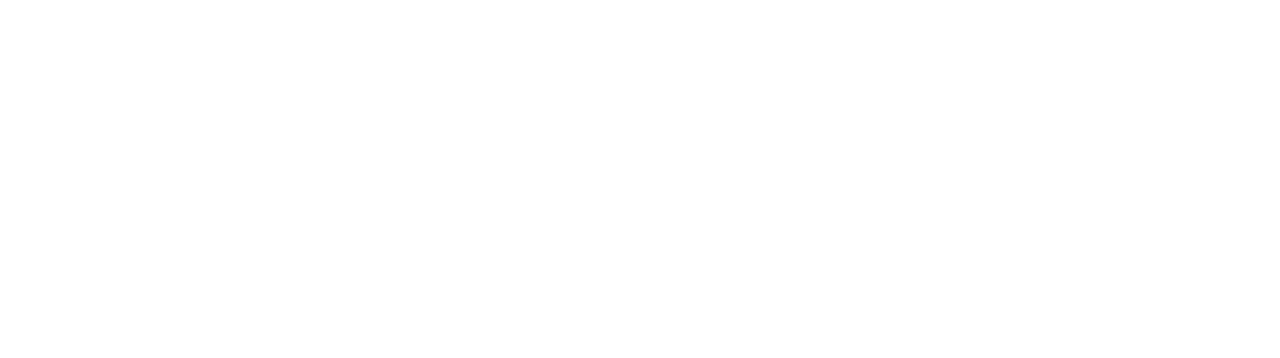
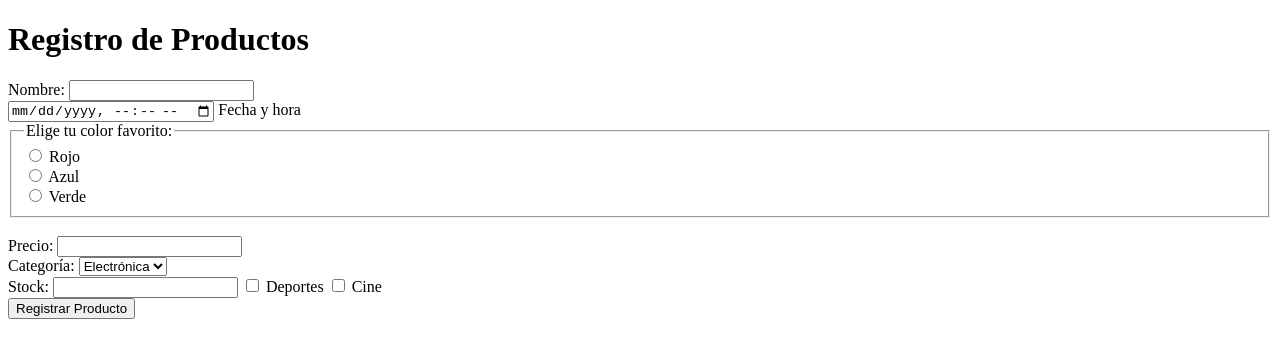
Before and after one commit to RomanLunar/Semana-4, a plain HTML site: page index.html in a window 1280 px wide. Drawn offline with Linux system fonts and the light colour scheme.

Commit message:
Modificacion2 index.html

```diff
--- a/index.html
+++ b/index.html
@@ -1,11 +1,55 @@
 <!DOCTYPE html>
-<html lang="en">
+<html lang="es">
 <head>
     <meta charset="UTF-8">
-    <meta name="viewport" content="width=device-width, initial-scale=1.0">
-    <title>Formulario de registro</title>
+    <title>Formulario de Registro de Productos</title>
 </head>
 <body>
+    <h1>Registro de Productos</h1>
 
+    <form id="registro-producto" action="http://localhost:3001/api/productos" method="POST">
+        <label for="nombre">Nombre:</label>
+        <input type="text" name="nombre" id="nombre" required>
+        <br>
+
+        <input type="datetime-local" name="fecha_hora" id="fecha_hora">
+        <label for="fecha_hora">Fecha y hora</label>
+        <br>
+
+        <fieldset>
+            <legend>Elige tu color favorito:</legend>
+            <input type="radio" id="red" name="color" value="red">
+            <label for="red">Rojo</label><br>
+            <input type="radio" id="blue" name="color" value="blue">
+            <label for="blue">Azul</label><br>
+            <input type="radio" id="green" name="color" value="green">
+            <label for="green">Verde</label><br>
+          </fieldset>
+
+        <br>
+        <label for="precio">Precio:</label>
+        <input type="number" name="precio" id="precio" min="0" required>
+
+        <br>
+        <label for="categoria">Categoría:</label>
+        <select name="categoria" id="categoria" required>
+            <option value="Electrónica">Electrónica</option>
+            <option value="Ropa">Ropa</option>
+            <option value="Alimentos">Alimentos</option> </select>
+
+         <br>
+         <label for="stock">Stock:</label>
+         <input type="number" name="stock" id="stock" min="0" required>
+
+         <input type="checkbox" name="deporte" id="deporte" value="deporte">
+         <label for="deporte">Deportes</label>
+         <input type="checkbox" name="cine" id="cine" value="cine">
+         <label for="cine">Cine</label>
+
+
+         <br>
+
+        <button type="submit">Registrar Producto</button>
+    </form>
 </body>
 </html>
```
